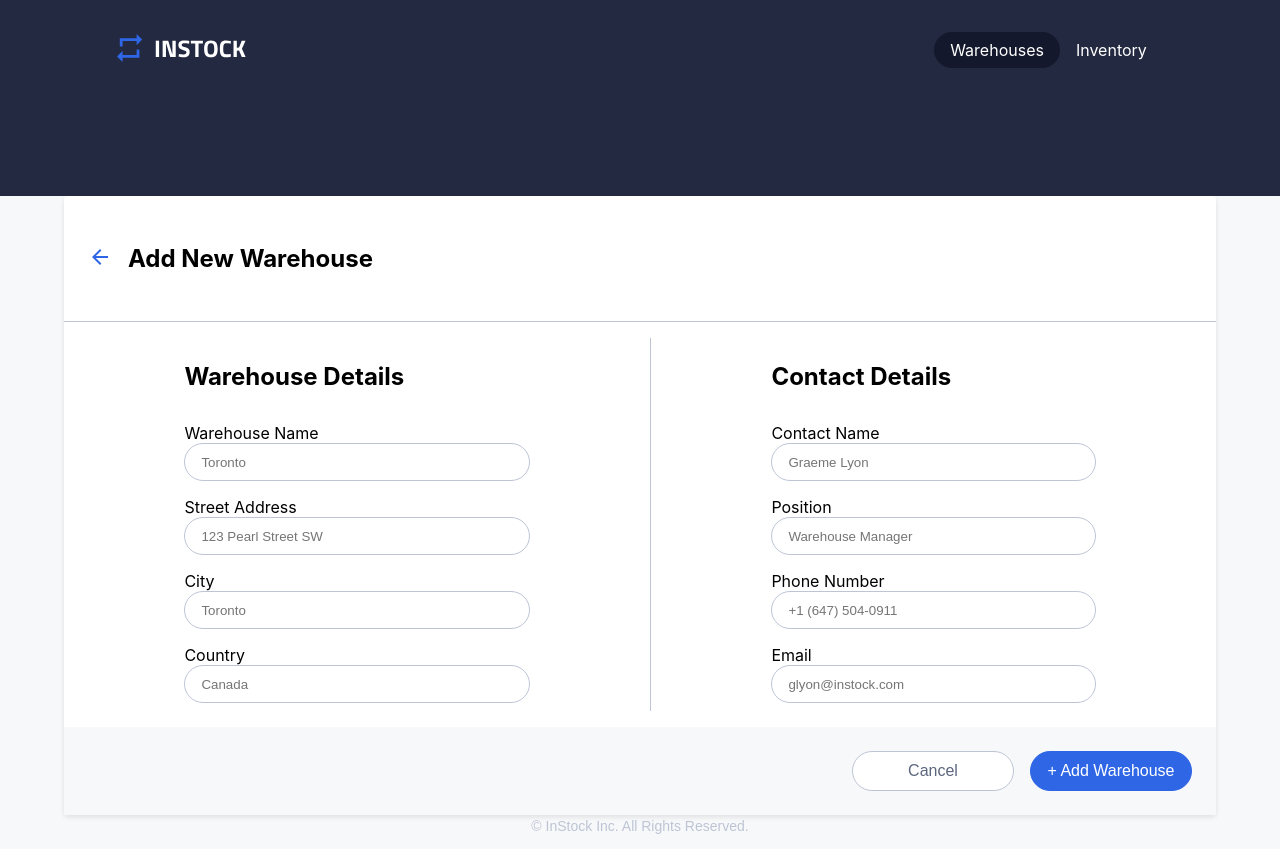
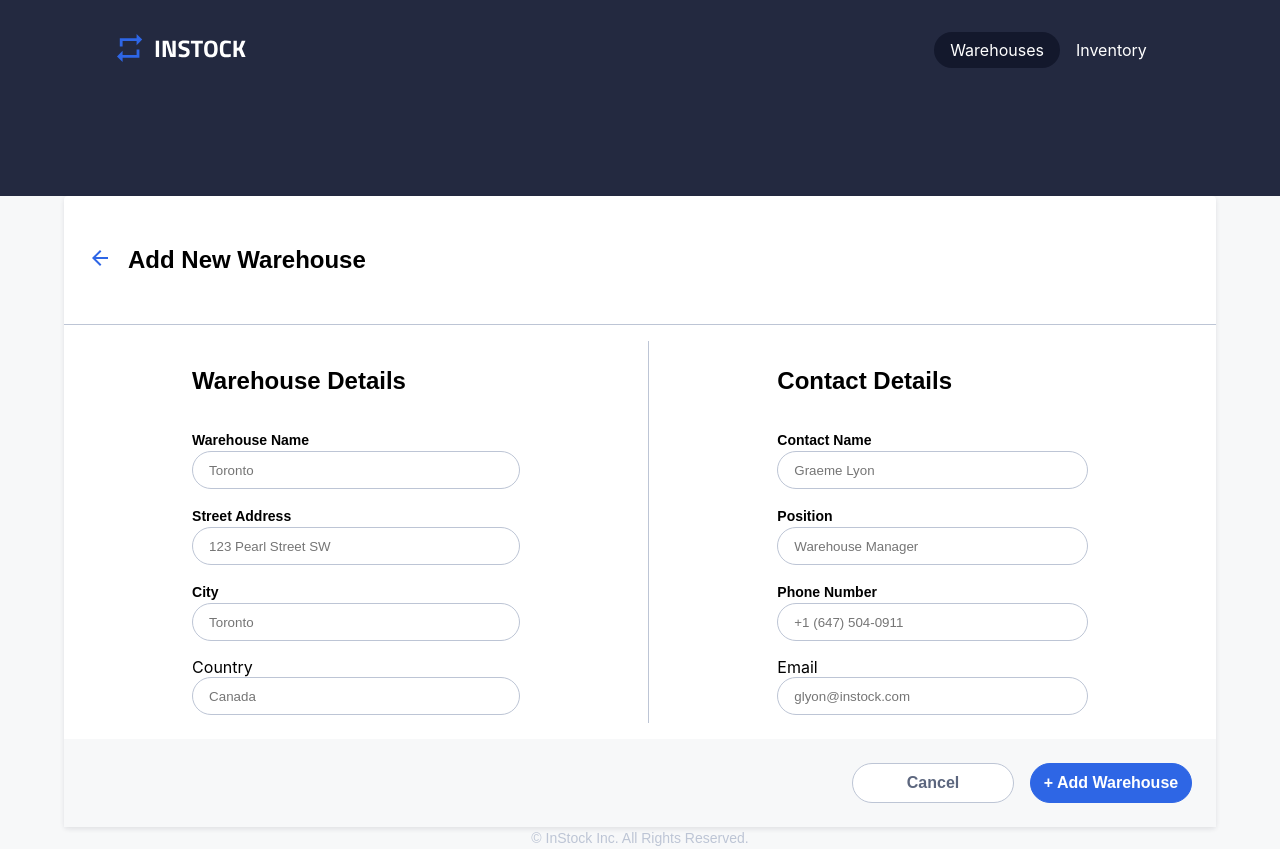
Before and after one commit to quindipc/InStock-Client, a React (Create React App) app: page /add-new-warehouse in a window 1280 px wide. Built offline with nearby package versions, Linux system fonts and the light colour scheme.

Commit message:
Add fonts

```diff
--- a/src/components/AddNewWarehouse/AddNewWarehouse.scss
+++ b/src/components/AddNewWarehouse/AddNewWarehouse.scss
@@ -10,7 +10,7 @@
   align-items: center;
 
   &__container {
-   @include container;
+    @include container;
   }
 
   &__container-input {
@@ -18,13 +18,18 @@
   }
 
   &__header {
-   @include flex-row-center;
+    @include flex-row-center;
     padding: 1.5rem;
   }
 
   &__title {
-  @include flex-row-center;
+    @include flex-row-center;
     padding: 1.5rem 1rem;
+    @include h2__M-subheader;
+
+    @include tablet {
+      @include h2__DT-subheader;
+    }
   }
 
   &__container-form {
@@ -37,6 +42,11 @@
 
   &__subtitle {
     padding: 1.5rem 0.5rem;
+    @include h2__M-subheader;
+
+    @include tablet {
+      @include h2__DT-subheader;
+    }
   }
 
   &__divider {
@@ -62,11 +72,16 @@
   }
 
   &__subheader {
-    padding-bottom: 4px;
+    padding-bottom: 0.25rem;
+    @include h3__M-label;
+
+    @include tablet {
+      @include h3__DT-label;
+    }
   }
 
   &__input {
- @include input;
+    @include input;
   }
 
   &__contactdetails {
@@ -76,7 +91,7 @@
   }
 
   &__action {
- @include flex-row-center;
+    @include flex-row-center;
     justify-content: center;
     padding: 1rem;
     background-color: $light-gray;
@@ -92,10 +107,12 @@
     display: flex;
     flex-direction: row;
     width: 100%;
+    @include h3__M-label;
     @include tablet {
       display: flex;
       flex-direction: row;
       justify-content: flex-end;
+      @include h3__DT-label;
     }
   }
 
--- a/src/components/EditWarehouse/EditWarehouse.scss
+++ b/src/components/EditWarehouse/EditWarehouse.scss
@@ -25,6 +25,11 @@
   &__title {
     @include flex-row-center;
     padding: 1.5rem 1rem;
+    @include h2__M-subheader;
+
+    @include tablet {
+      @include h2__DT-subheader;
+    }
   }
 
   &__container-form {
@@ -37,6 +42,11 @@
 
   &__subtitle {
     padding: 1.5rem 0.5rem;
+    @include h2__M-subheader;
+
+    @include tablet {
+      @include h2__DT-subheader;
+    }
   }
 
   &__divider {
@@ -62,7 +72,12 @@
   }
 
   &__subheader {
-    padding-bottom: 4px;
+    padding-bottom: 0.25rem;
+    @include h3__M-label;
+
+    @include tablet {
+      @include h3__DT-label;
+    }
   }
 
   &__input {
@@ -92,10 +107,12 @@
     display: flex;
     flex-direction: row;
     width: 100%;
+    @include h3__M-label;
     @include tablet {
       display: flex;
       flex-direction: row;
       justify-content: flex-end;
+      @include h3__DT-label;
     }
   }
 
--- a/src/components/WarehouseDetails/WarehouseDetails.scss
+++ b/src/components/WarehouseDetails/WarehouseDetails.scss
@@ -176,9 +176,11 @@
   &-subheader {
     color: $slate;
     text-transform: uppercase;
+    @include h2__M-subheader;
 
     @include tablet {
       display: none;
+      @include h2__DT-subheader;
     }
 
     &--actions {
```
